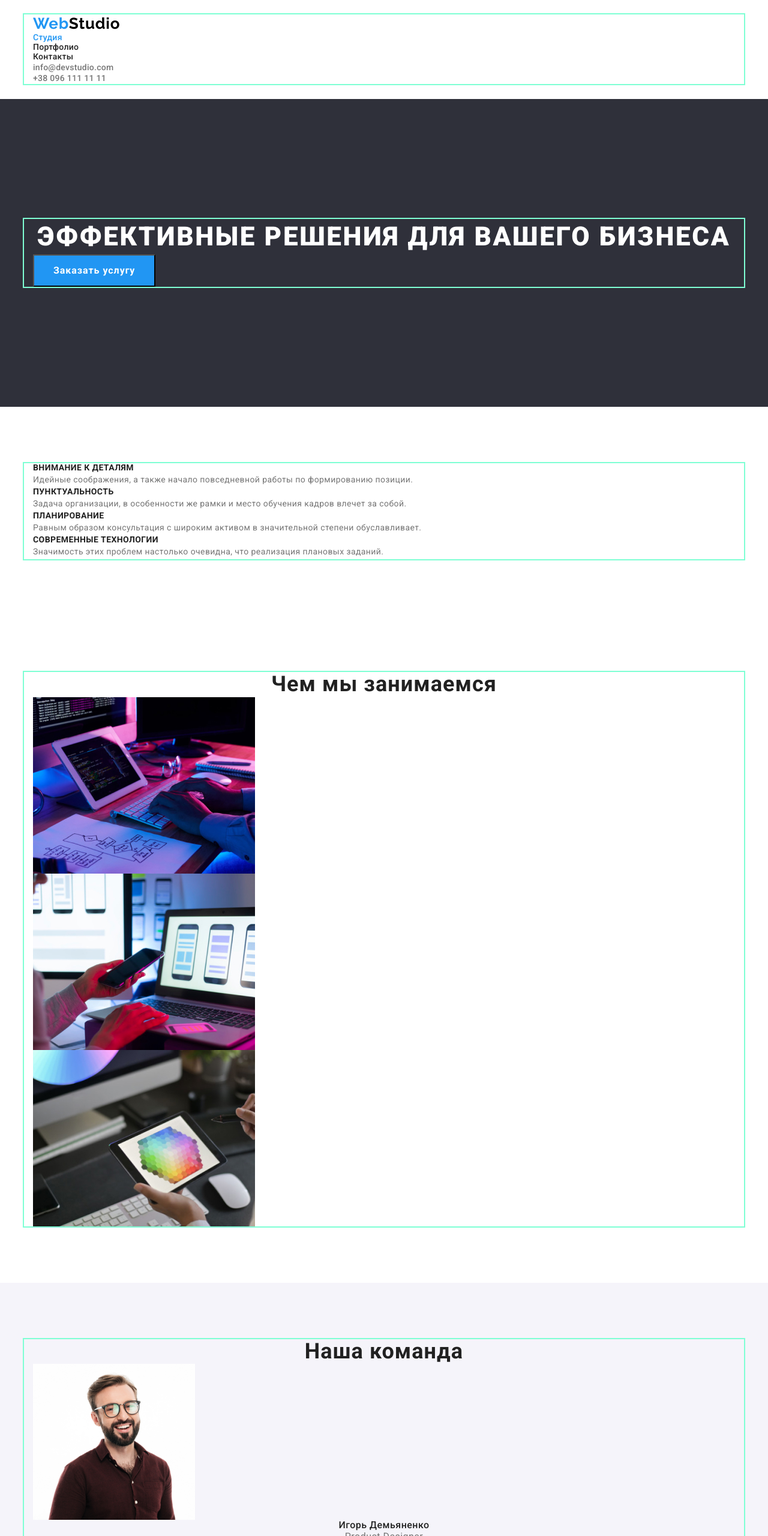
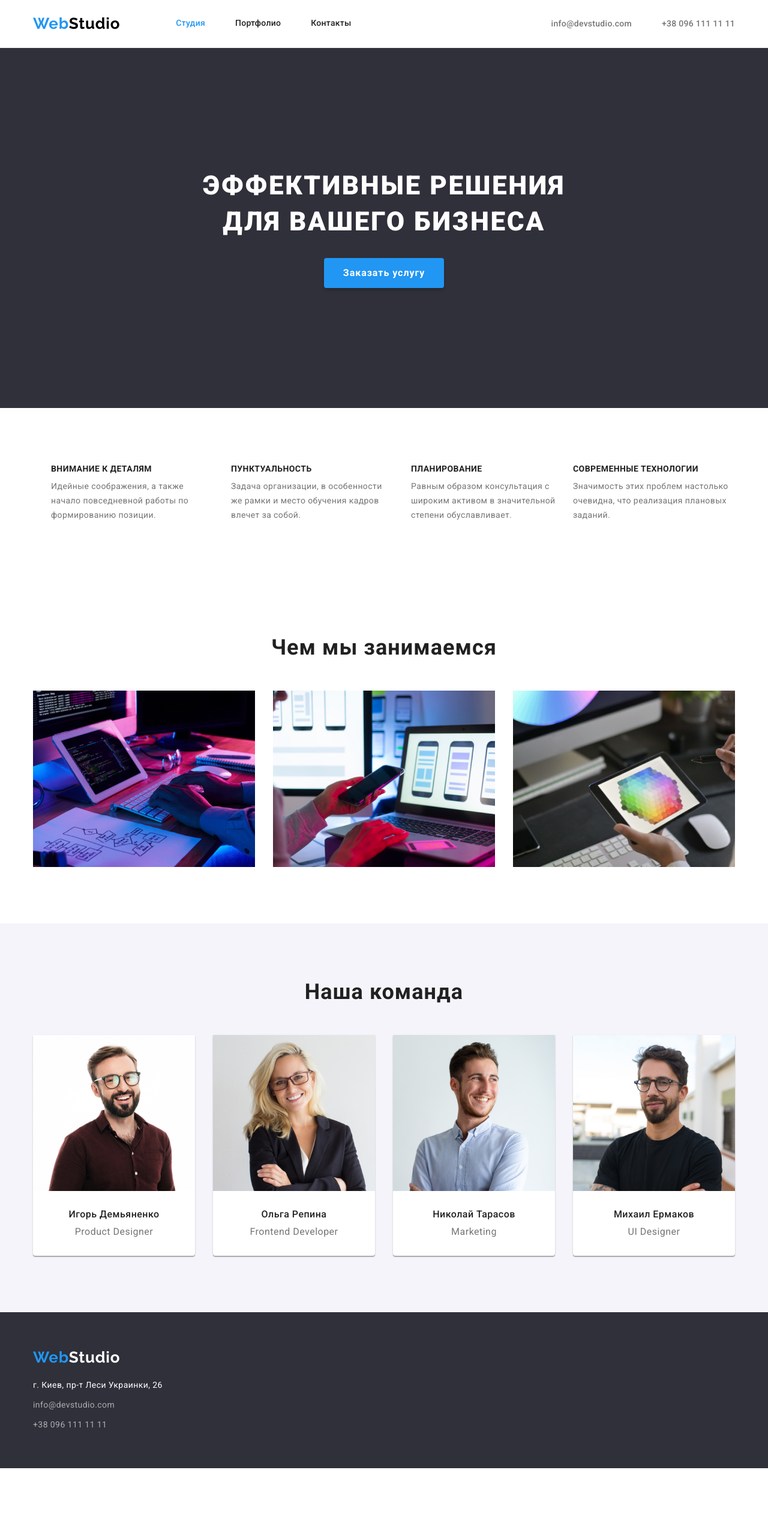
Before and after one commit to RomanSRDK/goit-markup-hw-03, a plain HTML site: page index.html in a window 1280 px wide. Shown: the top 2560 px of the page at 60% size. After the commit the page ends 2447 px from the top, so only its background shows below. Drawn offline with nearby package versions, Linux system fonts and the light colour scheme.

Commit message:
Добавляет стили

```diff
--- a/css/styles.css
+++ b/css/styles.css
@@ -10,26 +10,33 @@ body {
     font-style: normal;
 }
 
-button {cursor: pointer;
+button {
+    cursor: pointer;
 }
 
 .container {
     width: 1200px;
     padding: 0 15px;
-    margin-left: auto;
-    margin-right: auto;
-    outline: 2px solid aquamarine;
+    margin: 0 auto;
+    /* outline: 2px solid aquamarine; */
 }
 
 /* Отступы между секциями */
 .header {
     padding-top: 24px;
-    padding-bottom: 25px;
+    padding-bottom: 24px;
+    border-bottom: 1px solid #ECECEC;
 }
 
 .section-features, .section-job, .section-portfolio {
     padding-top: 94px;
     padding-bottom: 94px;
+}
+
+.footer {
+    background-color: #2F303A;
+    padding-top: 60px;
+    padding-bottom: 60px;
 }
 
 /* Reset css */
@@ -84,23 +91,13 @@ h2 {
     line-height: 1.16;
     text-align: center;
     letter-spacing: 0.03em;
+    margin-bottom: 50px;
 }
 
-/* Кнопка */
-.main-button {
-    background-color: #2196F3;
-    color: #ffffff;
-    font-weight: 700;
-    font-size: 16px;
-    line-height: 1.87;
-    align-items: center;
-    text-align: center;
-    letter-spacing: 0.06em;
-    padding: 10px 32px;
-}
-
+/* Кнопки */
 .inactive-button {
     background-color: #F5F4FA;
+    border-radius: 4px;
     color: #212121;
     font-weight: 500;
     font-size: 16px;
@@ -108,12 +105,24 @@ h2 {
     letter-spacing: 0.03em;
     text-align: center;
     padding: 6px 22px;
+    border: none;
 }
 
 .active-button {
     background-color: #2196F3;
     color: #F5F4FA;
+    box-shadow: 0px 3px 1px rgba(0, 0, 0, 0.1), 0px 1px 2px rgba(0, 0, 0, 0.08), 0px 2px 2px rgba(0, 0, 0, 0.12);
 }
+
+.button-list {
+    display: flex;
+    justify-content: center;
+    margin-bottom: 50px;
+}
+
+.button-list .item:not(:last-child) {
+    margin-right: 8px;
+ }
 
 button:hover {
     background-color: var(--button-hover);
@@ -144,13 +153,43 @@ button:hover {
 }
 
 /* Шапка страницы */
+
+.header-container {
+    display: flex;
+    align-items: center;
+}
+
+.header-group {
+    margin-left: auto;
+}
+
+.nav {
+    margin-left: 93px;
+}
+
 .site-nav {
+    display: flex;
+    align-items: center;
     color: #212121;
     font-weight: 500;
     font-size: 14px;
     font-weight: 500;
     line-height: 1.14;
     letter-spacing: 0.02em;
+}
+
+.header-group .header-group-list:not(:last-child) {
+    margin-right: 50px;
+}
+
+.site-nav .nav-list:not(:last-child) {
+    margin-right: 50px;
+}
+
+.header-group {
+    display: flex;
+    align-items: center;
+    margin-left: auto;
 }
 
 .link {
@@ -174,6 +213,7 @@ button:hover {
     background-color: #2F303A;
     padding-top: 200px;
     padding-bottom: 200px;
+    text-align: center;
 }
 
 .banner-text {
@@ -184,9 +224,32 @@ button:hover {
     letter-spacing: 0.06em;
     text-align: center;
     text-transform: uppercase;
+    margin-bottom: 30px;
+    margin-left: auto;
+    margin-right: auto;
+    width: 696px;
+}
+
+.main-button {
+    border-radius: 4px;
+    background-color: #2196F3;
+    color: #ffffff;
+    font-weight: 700;
+    font-size: 16px;
+    line-height: 1.87;
+    align-items: center;
+    text-align: center;
+    letter-spacing: 0.06em;
+    padding: 10px 32px;
+    border: none;
+    box-shadow: 0px 4px 4px rgba(0, 0, 0, 0.15);
 }
 
 /* Особенности */
+.peculiar-properties-list {
+    display: flex;
+}
+
 .section-title-list {
     color: #212121;
     font-weight: 700;
@@ -194,6 +257,7 @@ button:hover {
     line-height: 1.14;
     letter-spacing: 0.03em;
     text-transform: uppercase;
+    margin-bottom: 10px;
 }
 
 .section-title-description {
@@ -204,11 +268,47 @@ button:hover {
     letter-spacing: 0.03em;
 }
 
+.peculiar-properties {
+    width: 270px;
+    margin-left: 30px;
+}
+.peculiar-properties:last-child {
+    margin-left: 0;
+}
+
+/* Чем мы занимаемся */
+.job-list {
+    display: flex;
+}
+
+.job-list .job-list-image:not(:last-child) {
+    margin-right: 30px;
+}
+
+.job-list-image {
+    mix-blend-mode: normal;
+}
+
 /* Наша команда */
 .section-team {
     background-color: #F5F4FA;
     padding-top: 94px;
     padding-bottom: 94px;
+}
+
+.team-catalog {
+    display: flex;
+}
+
+.team-catalog .team-catalog-list:not(:last-child) {
+    margin-right: 30px;
+}
+
+.team-catalog-list {
+    width: 270px;
+    background-color: #FFFFFF;
+    box-shadow: 0px 1px 3px rgba(0, 0, 0, 0.12), 0px 1px 1px rgba(0, 0, 0, 0.14), 0px 2px 1px rgba(0, 0, 0, 0.2);
+    border-radius: 0px 0px 4px 4px;
 }
 
 .worker-name {
@@ -217,6 +317,7 @@ button:hover {
     font-size: 16px;
     line-height: 1.18;
     letter-spacing: 0.03em;
+    margin-bottom: 10px;
     text-align: center;
 }
 
@@ -229,7 +330,27 @@ button:hover {
     text-align: center;
 }
 
+.worker-name-profession {
+    padding: 30px 30px;
+}
+
 /* Портфолио */
+.projects-box {
+    display: flex;
+    flex-wrap: wrap;
+    gap: 30px;
+}
+
+.projects-box-list {
+    width: 370px;
+    background-color: #FFFFFF;
+    border: 1px solid #EEEEEE;
+    box-sizing: border-box;
+}
+
+.portfolio-list {
+padding: 20px 24px;
+}
 
 .text-title {
     color: #212121;
@@ -237,6 +358,7 @@ button:hover {
     font-size: 18px;
     line-height: 2;
     letter-spacing: 0.06em;
+    margin-bottom: 4px;
 }
 
 .text-title-under {
@@ -248,11 +370,6 @@ button:hover {
 }
 
 /* Подвал */
-.footer {
-    background-color: #2F303A;
-    padding-top: 60px;
-    padding-bottom: 60px;
-}
 
 address {
     font-style: normal;
@@ -273,3 +390,14 @@ address {
     line-height: 1.71;
     letter-spacing: 0.03em;
 }
+
+.address-block {
+    margin-top: 20px;
+}
+
+.address-list {
+    padding-bottom: 9px;
+}
+.address-list:last-child {
+    padding-bottom: 0;
+}
```
